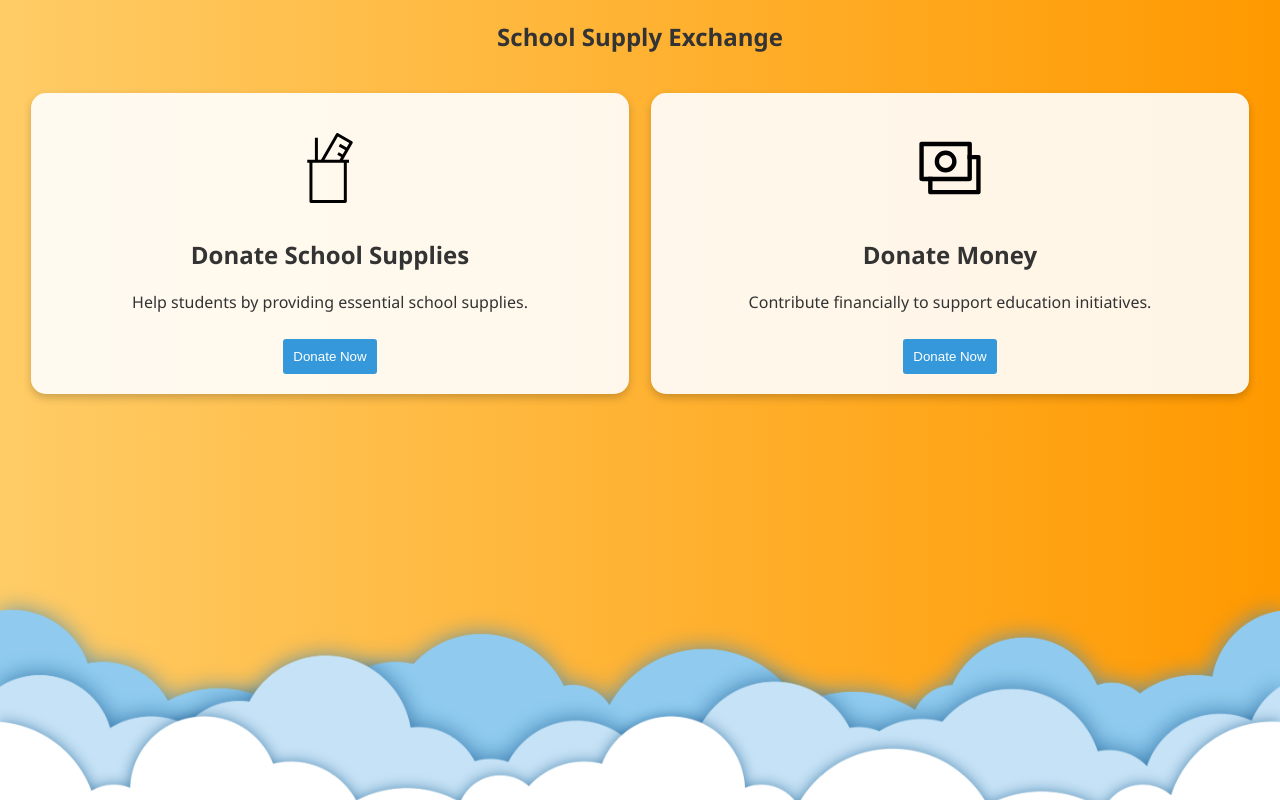
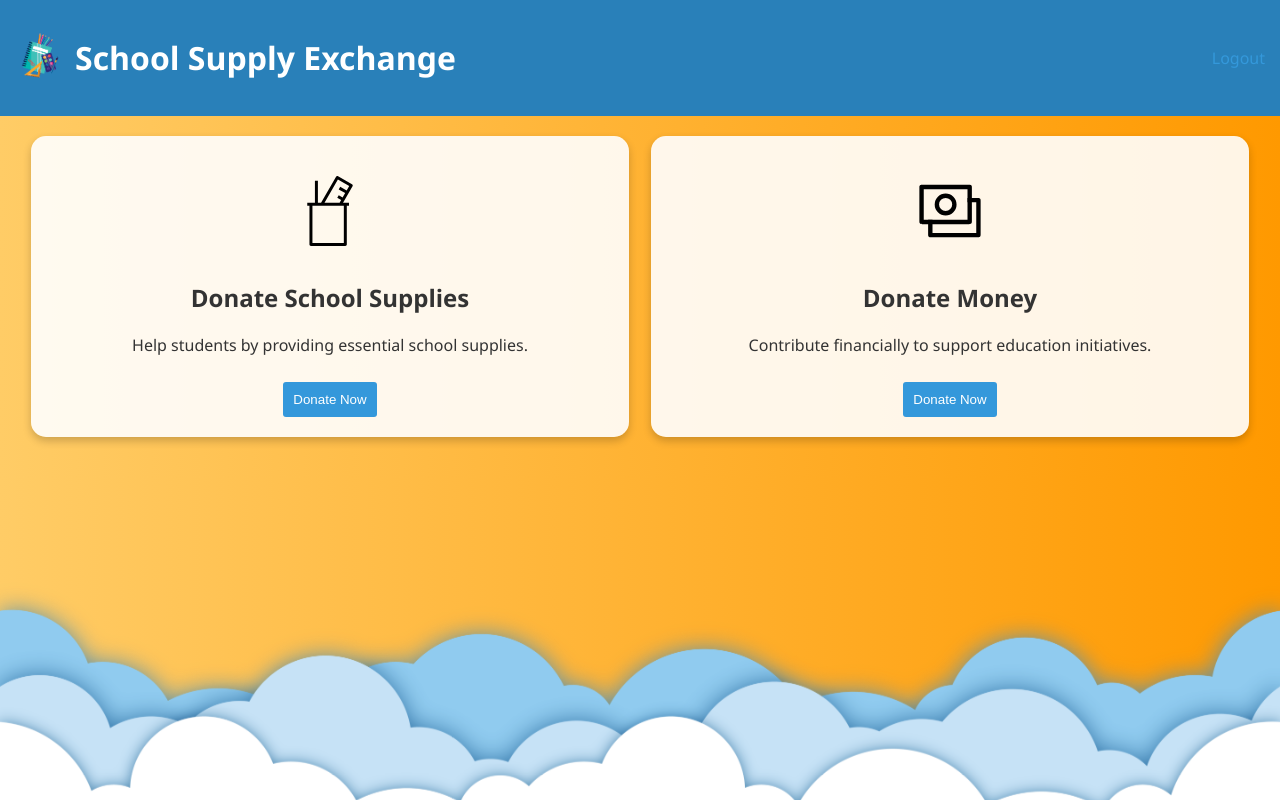
Before and after one commit to OX-S/HappyHacksIV, a Flask app: page /home in a window 1280 px wide. Run offline with Flask 3, Linux system fonts and the light colour scheme.

Commit message:
added a header, its still ugly needs to be fixed

```diff
--- /dev/null
+++ b/static/styles/base.css
@@ -0,0 +1,38 @@
+body {
+    margin: 0;
+    font-family: 'Segoe UI', Tahoma, Geneva, Verdana, sans-serif;
+}
+
+header {
+    background-color: #2980b9; /* Adjust the color as needed */
+    color: #fff;
+    padding: 15px;
+    display: flex;
+    justify-content: space-between;
+    align-items: center;
+}
+
+.web_logo {
+    display: flex;
+    align-items: center;
+}
+
+.web_logo img {
+    max-width: 50px;
+    height: auto;
+    margin-right: 10px;
+}
+
+.logo h1 {
+    margin: 0;
+    font-size: 1.5em;
+}
+
+.user-controls a {
+    color: #3498db;
+    text-decoration: none;
+}
+
+.user-controls a:hover {
+    text-decoration: underline;
+}
--- /dev/null
+++ b/templates/base.html
@@ -0,0 +1,26 @@
+<!DOCTYPE html>
+<html lang="en">
+<head>
+    <meta charset="UTF-8">
+    <meta name="viewport" content="width=device-width, initial-scale=1.0">
+    <title>{% block title %}School Supply Exchange{% endblock %}</title>
+    <link rel="stylesheet" href="../static/styles/base.css">
+</head>
+<body>
+    <header>
+        <div class="web_logo">
+            <a href="{{ url_for('views.home') }}">
+                <img src="../static/images/AdobeStock_276647199.png" alt="School Logo">
+            </a>
+            <h1>School Supply Exchange</h1>
+        </div>
+        <div class="user-controls">
+            <a href="{{ url_for('views.login_page') }}">Logout</a>
+        </div>
+    </header>
+
+    <div class="content">
+        {% block content %}{% endblock %}
+    </div>
+</body>
+</html>
--- a/templates/home.html
+++ b/templates/home.html
@@ -1,3 +1,9 @@
+
+{% extends 'base.html' %}
+
+{% block title %}Home - School Supply Exchange{% endblock %}
+
+{% block content %}
 <!DOCTYPE html>
 <html lang="en">
 <head>
@@ -7,11 +13,6 @@
     <link rel="stylesheet" href="../static/styles/home.css">
 </head>
 <body>
-    <div class="exchange-container">
-        <div class="logo">
-            <h1>School Supply Exchange</h1>
-        </div>
-    </div>
 
     <div class="donation-options">
         <div class="donation-option">
@@ -34,3 +35,4 @@
     </div>
 </body>
 </html>
+{% endblock %}
```
